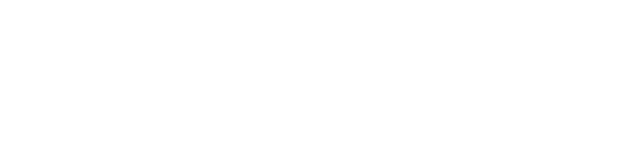
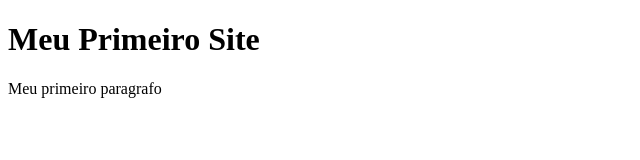
Before and after one commit to cauadebrito/projeto-estudos, a plain HTML site: page index.html in a window 1280 px wide. Shown: the whole page, without its empty margins (0-640 px from the left). Drawn offline with Linux system fonts and the light colour scheme.

Commit message:
adicionei um bloco de notas

```diff
--- a/index.html
+++ b/index.html
@@ -7,5 +7,8 @@
 </head>
 <body>
 
+    <h1>Meu Primeiro Site</h1>
+
+    <p>Meu primeiro paragrafo</p>
 </body>
 </html>
```
Also changed, not shown: 1 other file.
